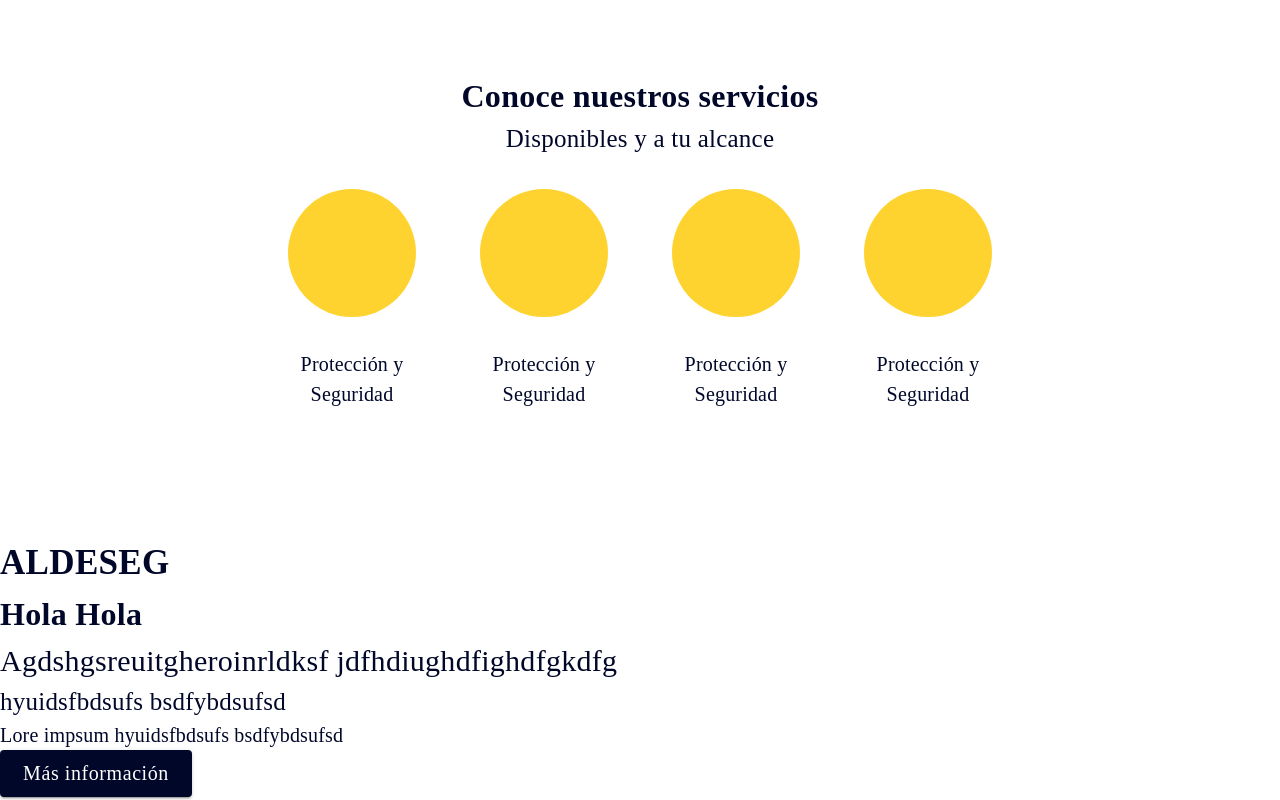
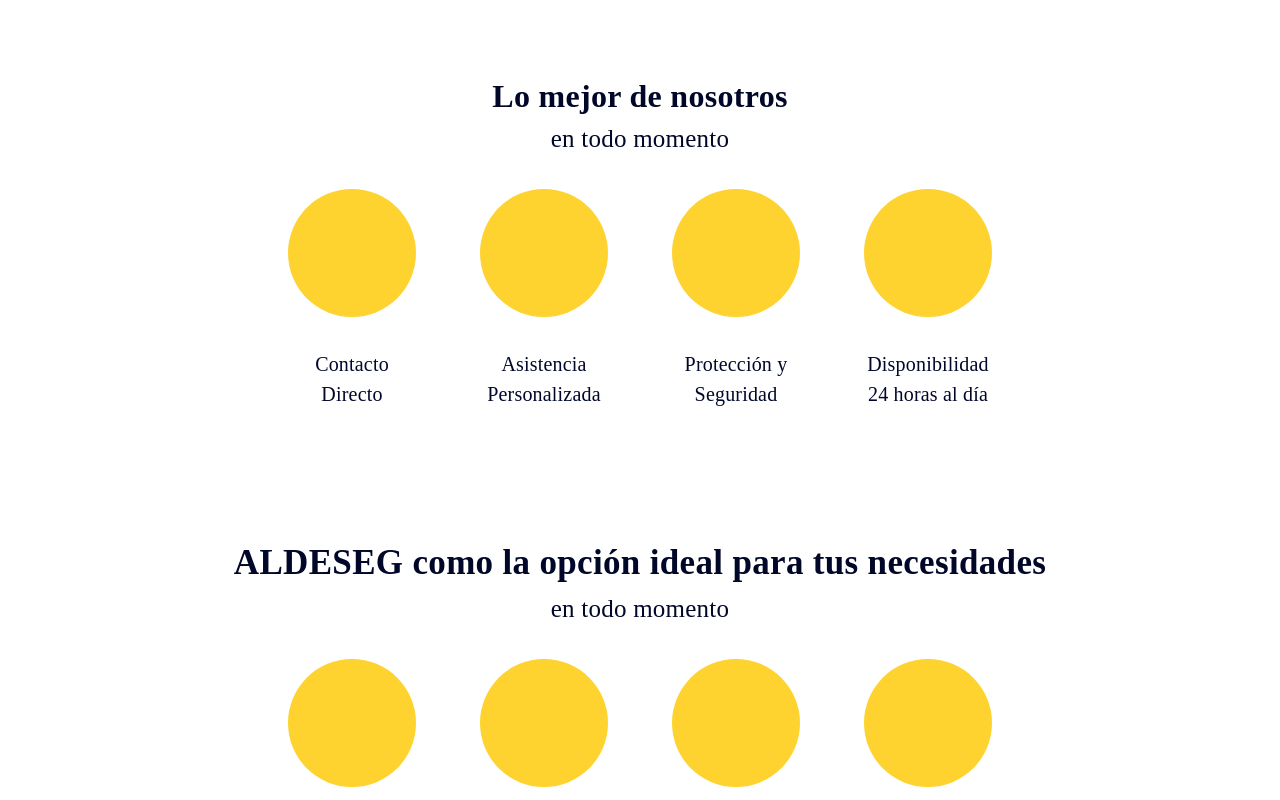
Before and after one commit to johanicole23/aldeseg-web-app, a React (Create React App) app: page / in a window 1280 px wide. Shown: the part 400-1200 px from the top of the page. Built offline with nearby package versions, Linux system fonts and the light colour scheme; a web font is replaced by a local one.

Commit message:
Home page Article

```diff
--- a/src/Home/home.js
+++ b/src/Home/home.js
@@ -16,10 +16,15 @@
             <NavBar title="AppBar" />
             <ImageSlider2 data={homeSlides} />
             <Box sx={box.boxFormatGeneralColumn} >
-                <Typography sx={text.textH2}>Conoce nuestros servicios</Typography>
-                <Typography sx={text.textH4}>Disponibles y a tu alcance</Typography>
+                <Typography sx={text.textH2}>Lo mejor de nosotros</Typography>
+                <Typography sx={text.textH4}>en todo momento</Typography>
                 <CircleComponent data={homeCircleIcons}/>
+            </Box>
 
+            <Box sx={box.boxFormatGeneralColumn} >
+                <Typography sx={text.textH1}>ALDESEG como la opción ideal para tus necesidades</Typography>
+                <Typography sx={text.textH4}>en todo momento</Typography>
+                <CircleComponent data={homeCircleIcons}/>
             </Box>
 
             <Box alignItems='center' justifyContent={'center'} sx={{ mt: '5%' }}>
--- a/src/assets/data.js
+++ b/src/assets/data.js
@@ -68,16 +68,16 @@
 
 const homeCircleIcons = [
   {
-    id: 1, imgUrl: prueba, word1:'Protección y', word2:'Seguridad'
+    id: 1, imgUrl: prueba, word1:'Contacto', word2:'Directo'
   },
   {
-    id: 2, imgUrl: prueba, word1:'Protección y', word2:'Seguridad'
+    id: 2, imgUrl: prueba, word1:'Asistencia', word2:'Personalizada'
   },
   {
     id: 3, imgUrl: prueba, word1:'Protección y', word2:'Seguridad'
   },
   {
-    id: 4, imgUrl: prueba, word1:'Protección y', word2:'Seguridad'
+    id: 4, imgUrl: prueba, word1:'Disponibilidad', word2:'24 horas al día'
   },
 
 ];
```
Also changed, not shown: src/ExtraComponents/articleComponent.js (added, +19 -0 lines).
